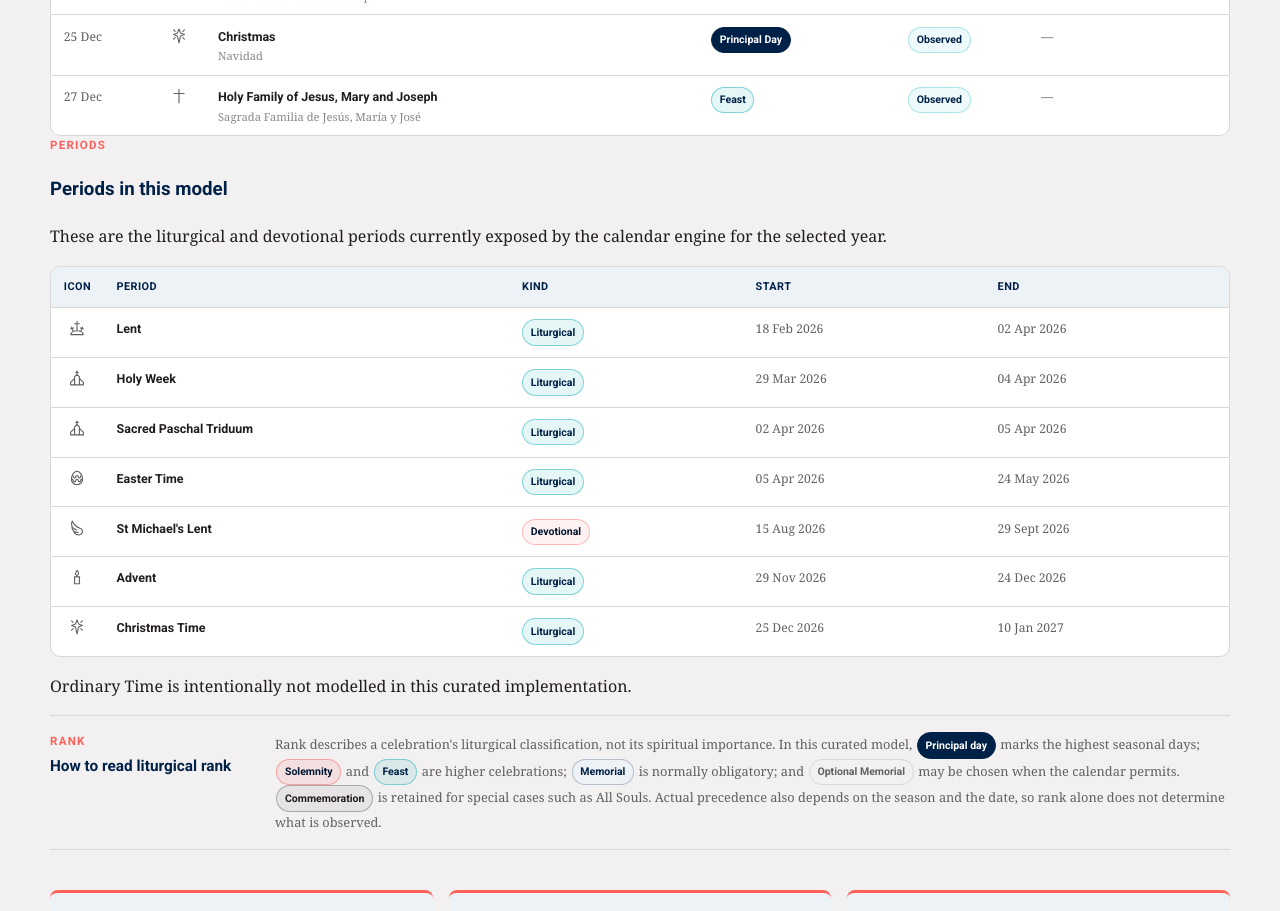
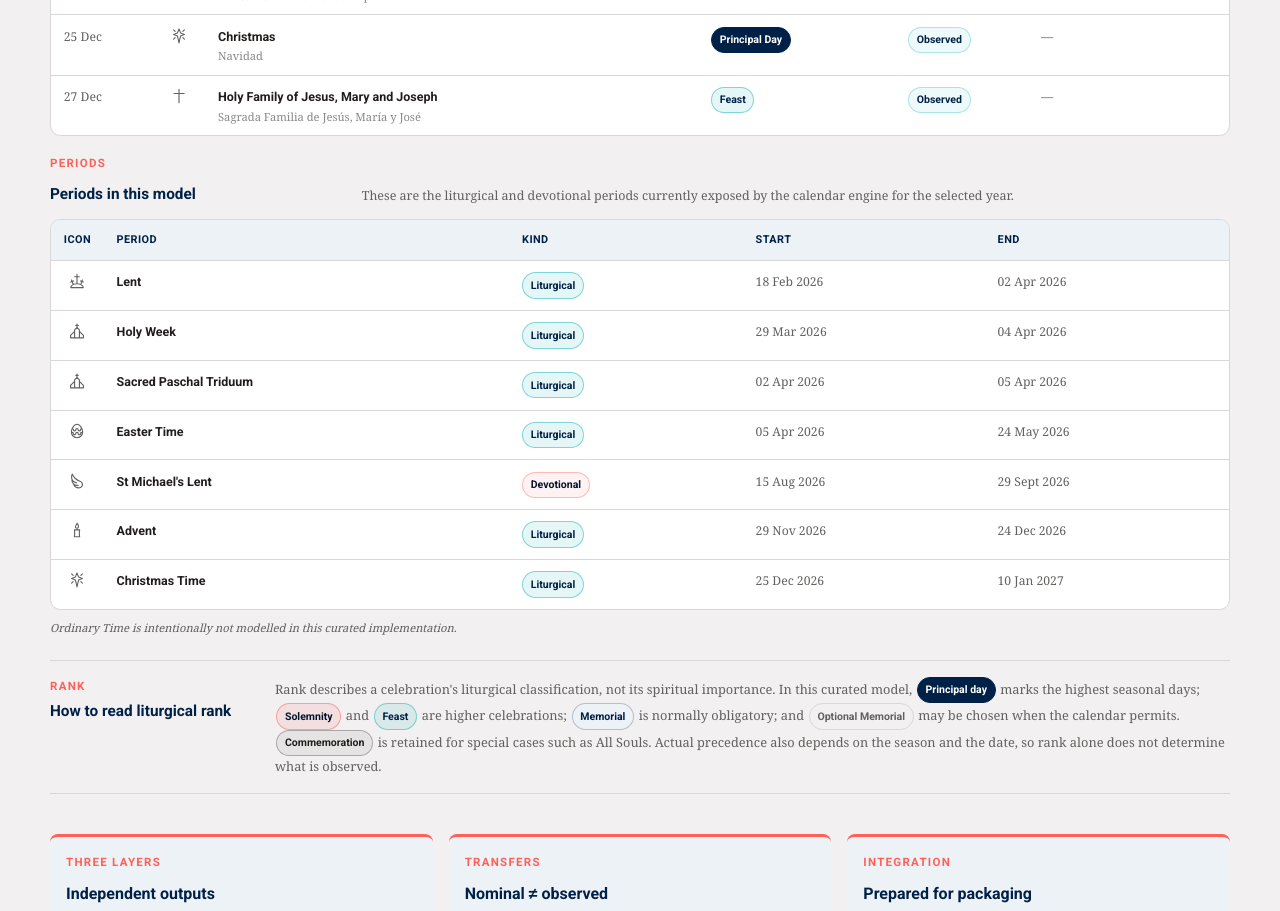
Before and after one commit to bgonzalezbustamante/catholic-calendar, a Next.js app: page / in a window 1280 px wide. Shown: the part 4020-4931 px from the top of the page. Built offline with nearby package versions, Linux system fonts and the light colour scheme.

Commit message:
style: add period overview table

```diff
--- a/app/globals.css
+++ b/app/globals.css
@@ -757,6 +757,40 @@ tbody tr:last-child td {
   color: var(--ash);
 }
 
+.period-overview {
+  margin: 1.1rem 0 1.4rem;
+}
+
+.period-overview-heading {
+  display: grid;
+  grid-template-columns: minmax(180px, 0.5fr) minmax(0, 1.5fr);
+  gap: 1rem 1.4rem;
+  align-items: end;
+  margin-bottom: 0.75rem;
+}
+
+.period-overview-heading h3 {
+  margin: 0;
+  font-size: 0.96rem;
+}
+
+.period-overview-heading > p {
+  margin: 0;
+  color: var(--ash);
+  font-size: 0.78rem;
+}
+
+.period-table {
+  min-width: 660px;
+}
+
+.period-overview-note {
+  margin: 0.55rem 0 0;
+  color: var(--ash);
+  font-size: 0.7rem;
+  font-style: italic;
+}
+
 .rank-guide {
   display: grid;
   grid-template-columns: minmax(150px, 0.35fr) minmax(0, 1.65fr);
@@ -999,6 +1033,7 @@ tbody tr:last-child td {
     flex-basis: 18px;
   }
 
+  .period-overview-heading,
   .rank-guide {
     grid-template-columns: 1fr;
   }
```
